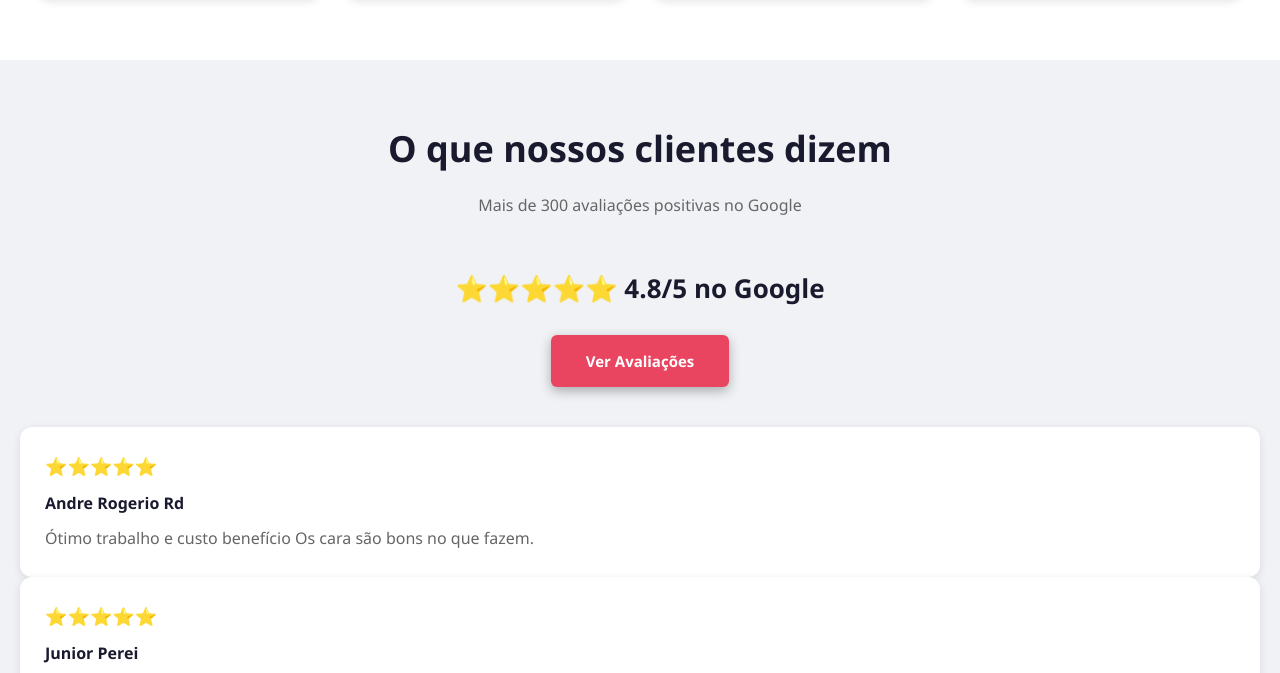
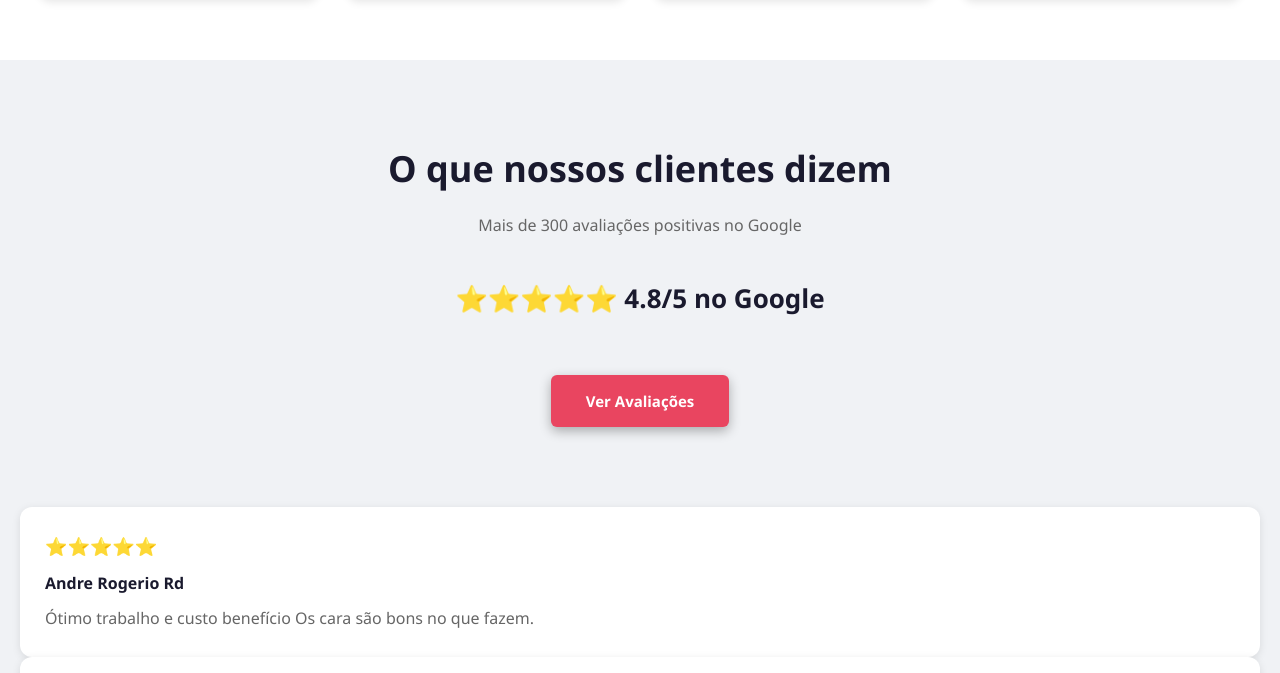
Before and after one commit to niogames2026/niogames, a plain HTML site: page index.html in a window 1280 px wide. Shown: the part 1558-2231 px from the top of the page. Drawn offline with Linux system fonts and the light colour scheme.

Commit message:
Update index.html

```diff
--- a/index.html
+++ b/index.html
@@ -25,20 +25,26 @@ j=d.createElement(s),dl=l!='dataLayer'?'&l='+l:'';j.async=true;j.src=
         /* ============== GOOGLE REVIEWS ============== */
 
 .reviews-section {
-    padding: 60px 20px;
+    padding: 80px 20px;
     background: var(--cor-fundo);
     text-align: center;
+}
+
+.reviews-section .secao-titulo {
+    margin-bottom: 40px;
 }
 
 .google-rating {
     font-size: 26px;
     font-weight: 700;
     color: var(--cor-primaria);
+    margin-top: 20px;
     margin-bottom: 25px;
 }
 
 .reviews-section .btn {
-    margin-bottom: 40px;
+    display: inline-block;
+    margin: 30px auto 80px auto;
 }
 
 .reviews-grid {
```
